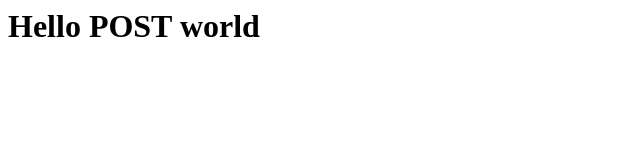
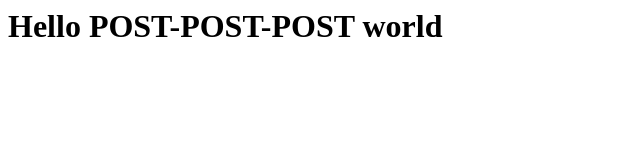
Before and after one commit to shapirovit/git-c, a plain HTML site: page index.html in a window 1280 px wide. Shown: the whole page, without its empty margins (0-640 px from the left). Drawn offline with Linux system fonts and the light colour scheme.

Commit message:
add index 2 post

```diff
--- a/index.html
+++ b/index.html
@@ -1 +1 @@
-<h1>Hello POST world</h1>
+<h1>Hello POST-POST-POST world</h1>
```
